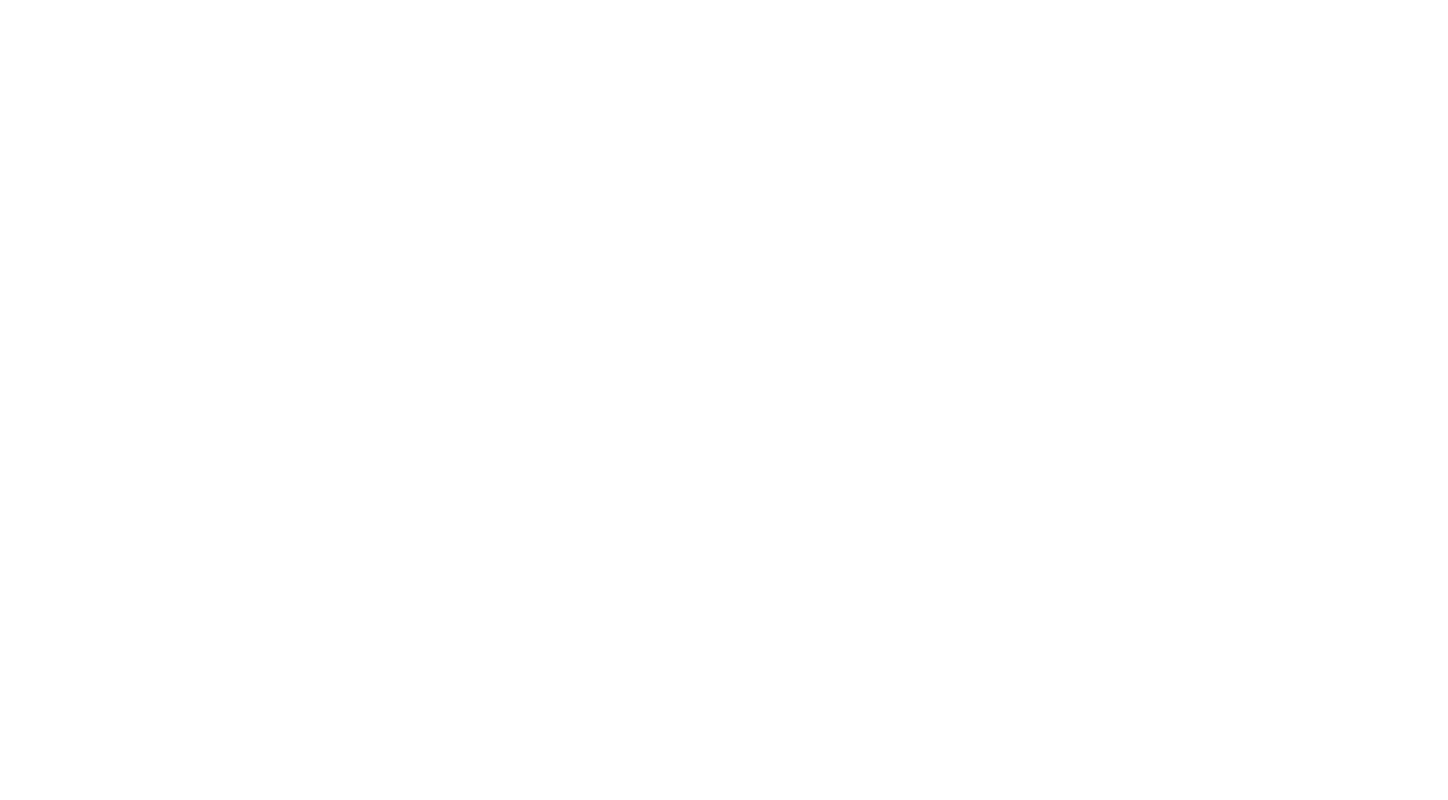
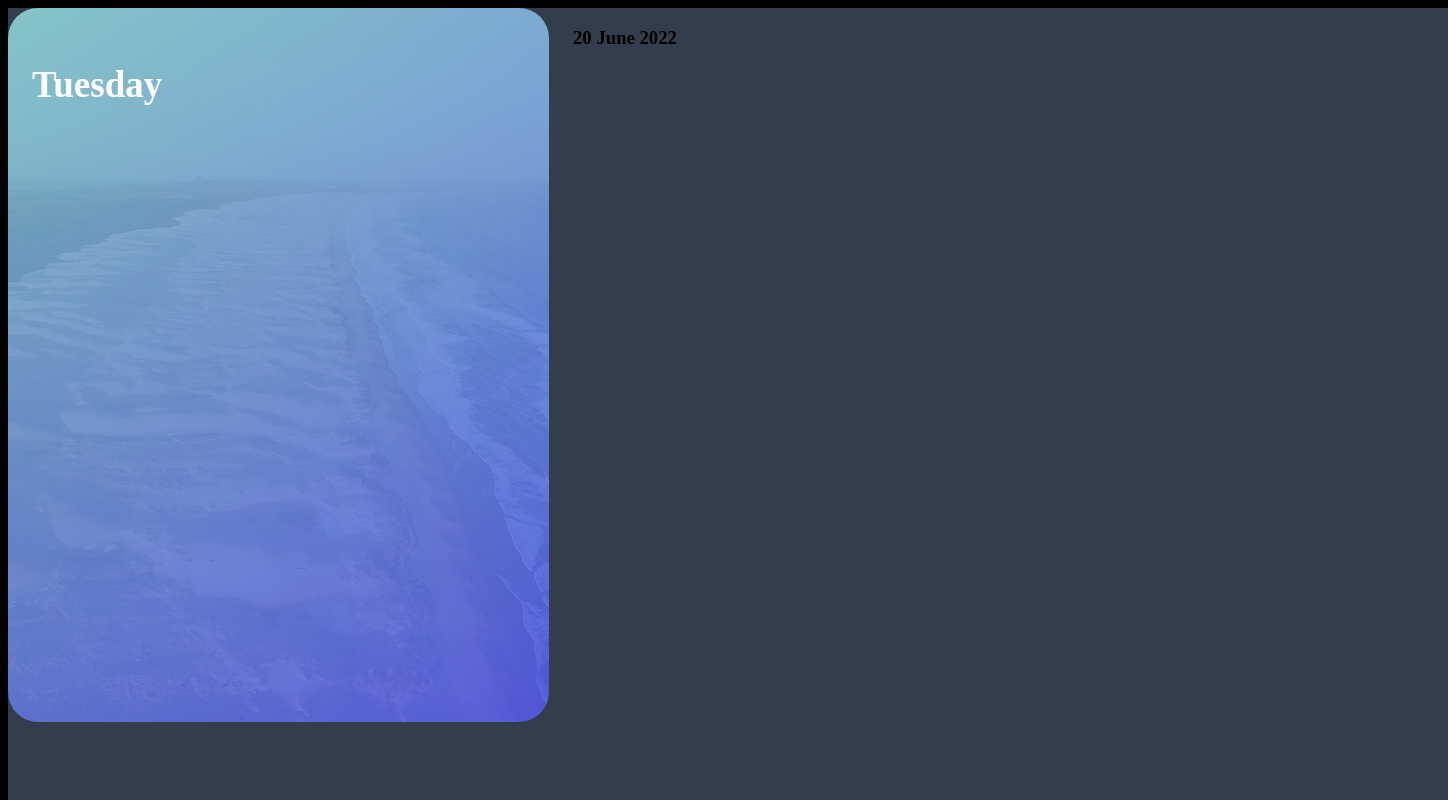
Before and after one commit to BabkinaAA/frontend-app, a plain HTML site: page index.html in a window 1280 px wide. Shown: the top 800 px of the page, 1448 px wide, since content can reach past the window. Drawn offline with Linux system fonts and the light colour scheme.

Commit message:
начало верстки

```diff
--- a/index.html
+++ b/index.html
@@ -3,9 +3,18 @@
 <head>
     <meta charset="UTF-8">
     <meta name="viewport" content="width=device-width, initial-scale=1.0">
-    <title>Document</title>
+    <title>Weather</title>
+    <link rel="stylesheet" href="./style.css">
 </head>
 <body>
+    <div class="container">
+        <div class="board">
+            <h2 class="board-title">Tuesday</h2>
+        </div>
+                <div class="data">
+                <h3>20 June 2022</h3>
+                </div>
+     </div>
 
 </body>
 </html>
--- /dev/null
+++ b/style.css
@@ -0,0 +1,36 @@
+body {
+    background-color: #000000;
+}
+
+.container {
+    display: flex;
+    gap: 24px;
+    background-color: #343D4B;
+    width: 1440px;
+    height: 1024px;
+
+}
+
+.board {
+    display: flex;
+    border-radius: 30px;
+    background: linear-gradient(152deg, rgba(124, 193, 196, 0.9) -0.04%, rgba(83, 91, 230, 0.90) 100%),url("./images/board-bg.png");
+    color: white;
+    padding: 24px;
+    width: 493px;
+    height: 666px;
+    flex-shrink: 0;
+}
+
+.board-title {
+
+    width: 176px;
+    height: 38px;
+    flex-shrink: 0;
+    color: #FFF;
+    font-family: Montserrat;
+    font-size: 37px;
+    font-style: normal;
+    font-weight: 700;
+    line-height: normal;
+}
```
Also changed, not shown: images/board-bg.png (added).
